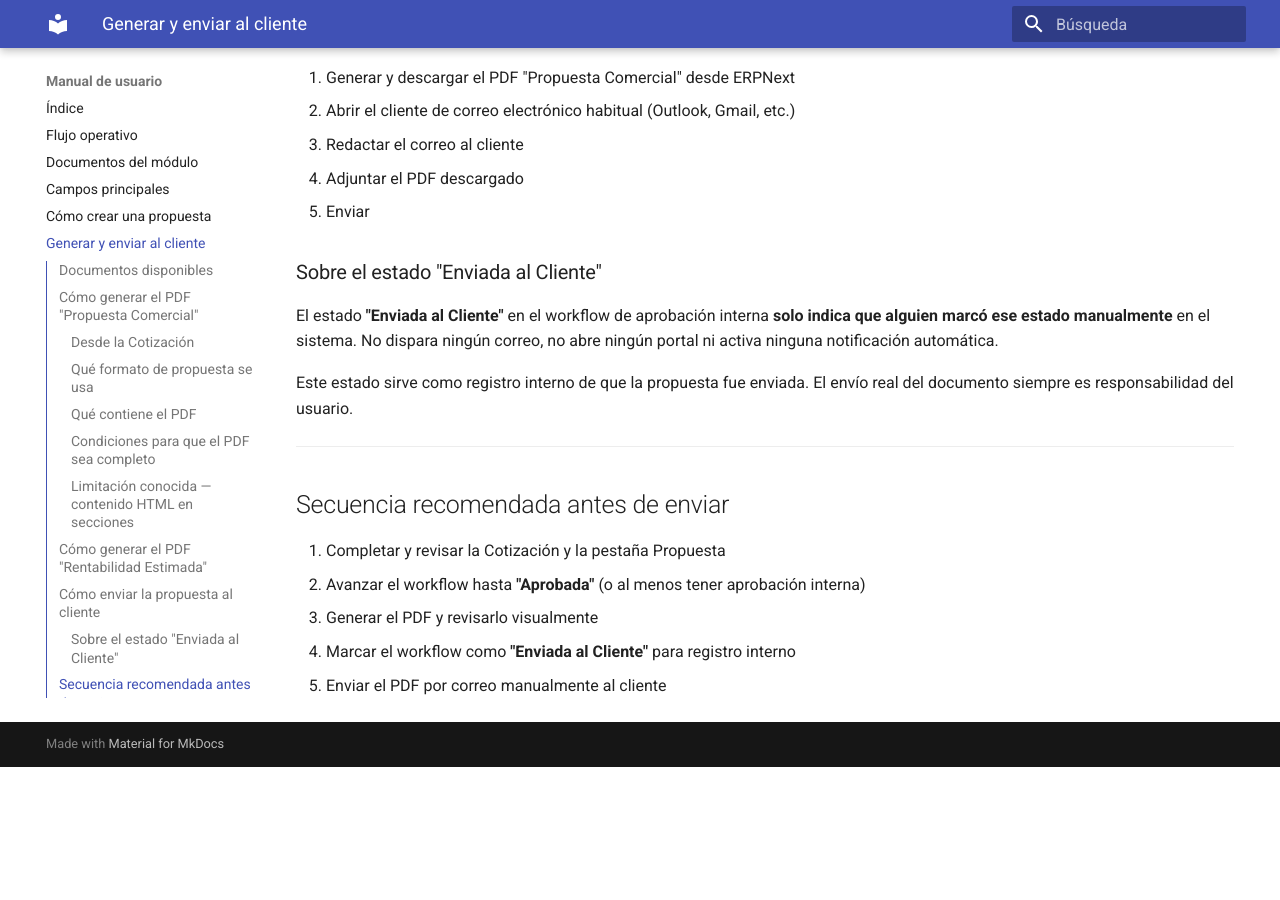
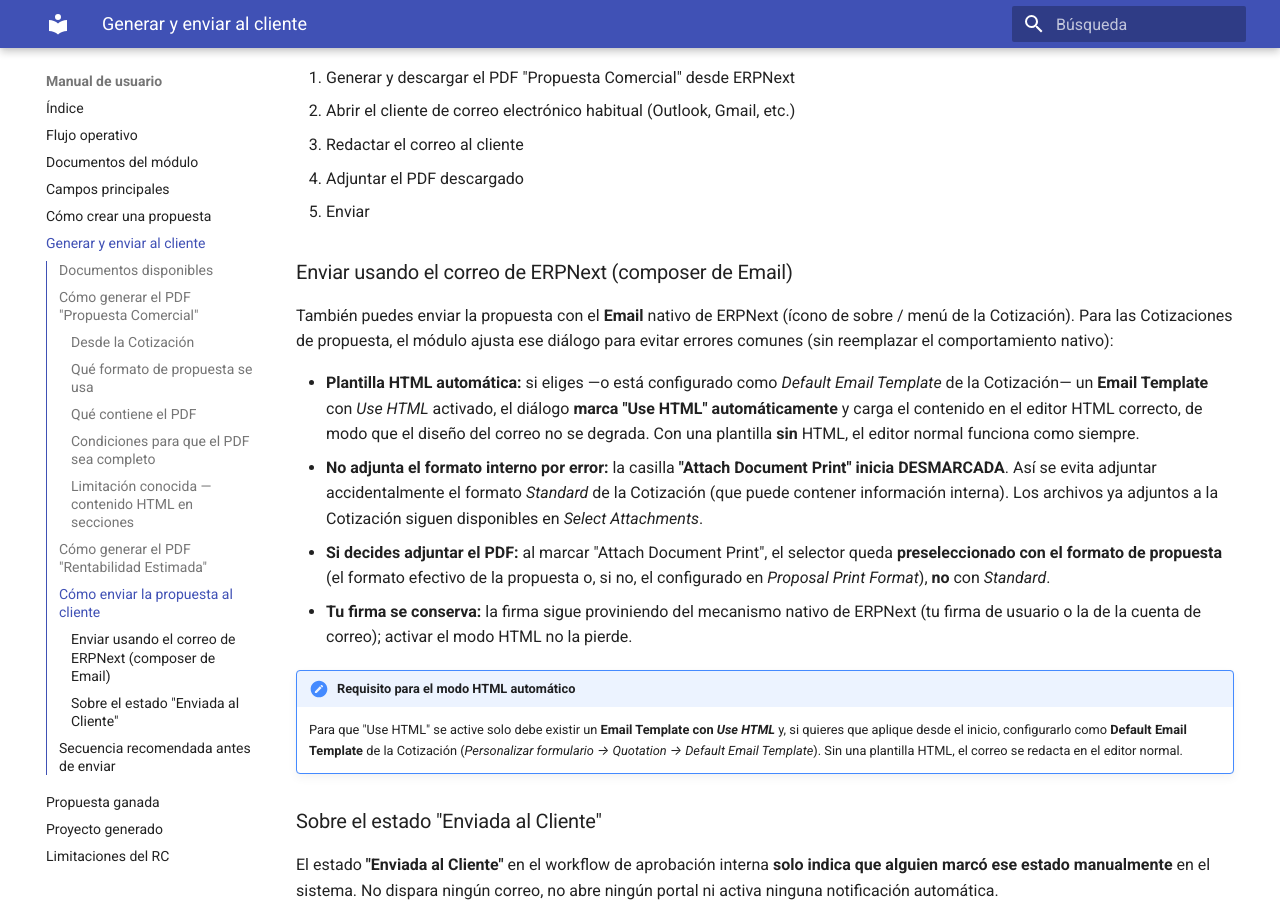
Before and after one commit to luisrms69/erpnext_proposals, an MkDocs documentation site: the page built from docs/usuario/generar-enviar-propuesta.md, in a window 1280 px wide and 900 px high, scrolled down 2851 px. Built offline with MkDocs 1.6.1 and Material for MkDocs 9.7.7, drawn with Linux system fonts in a browser that asks for light colours; before the commit the page ends 3618 px from its top, so only the background shows below that.

Commit message:
feat(proposals): Use HTML automático y Attach Print seguro en el composer de Email de Quotation (#37)
* feat(proposals): Use HTML automático y Attach Print seguro en el composer de Quotation

Ajustes del CommunicationComposer SOLO para Quotations de propuesta, parcheando el
prototipo de frappe.views.CommunicationComposer sin modificar Frappe core (guardado
por is_proposal_composer; el resto de DocTypes queda intacto).

A. Email Template HTML: si el template seleccionado tiene use_html=1, se activa
   automáticamente "Use HTML" y el contenido (incl. la firma nativa ya agregada) se
   mueve al editor HTML (html_content), evitando la degradación por Quill. Genérico:
   lee use_html del propio Email Template, sin hardcodear nombres. Respeta el Default
   Email Template de Quotation.
B. Attach Document Print: inicia DESMARCADO en propuestas (neutraliza el auto-attach
   de form.js); al activarlo, preselecciona el formato de propuesta válido
   (proposal_effective_print_format -> proposal_print_format, validado contra los
   formatos de Quotation), sin forzar "Standard" ni hardcodear nombres.
C. Firma: no se reimplementa; sigue viniendo del mecanismo nativo (User.email_signature
   o Email Account.signature con add_signature=1); solo se garantiza que el modo HTML
   no la pierda.

Validado con prueba focalizada en Node (one_offs, no commiteada): 11/11; suite del app
248 OK/1 skip; bench build limpio. Documentación de usuario pendiente antes del PR.

Co-Authored-By: Claude Opus 4.8 (1M context) <noreply@anthropic.com>

* docs(proposals): composer de Email en el manual de usuario (v0.4.0)

Documenta en docs/usuario/generar-enviar-propuesta.md el comportamiento del composer
de Email para Cotizaciones de propuesta (feat del commit anterior): activación
automática de "Use HTML" con Email Templates HTML, "Attach Document Print" desmarcado
por defecto, preselección del formato de propuesta al adjuntar, y conservación de la
firma nativa. Bump SemVer 0.3.0 -> 0.4.0 (MINOR: nueva funcionalidad visible al usuario).

Co-Authored-By: Claude Opus 4.8 (1M context) <noreply@anthropic.com>

---------

Co-authored-by: Claude Opus 4.8 (1M context) <noreply@anthropic.com>

```diff
--- a/docs/usuario/generar-enviar-propuesta.md
+++ b/docs/usuario/generar-enviar-propuesta.md
@@ -106,6 +106,32 @@ Este documento es de uso interno. Muestra:
 4. Adjuntar el PDF descargado
 5. Enviar
 
+### Enviar usando el correo de ERPNext (composer de Email)
+
+También puedes enviar la propuesta con el **Email** nativo de ERPNext (ícono de sobre / menú de la
+Cotización). Para las Cotizaciones de propuesta, el módulo ajusta ese diálogo para evitar errores
+comunes (sin reemplazar el comportamiento nativo):
+
+- **Plantilla HTML automática:** si eliges —o está configurado como *Default Email Template* de la
+  Cotización— un **Email Template** con *Use HTML* activado, el diálogo **marca "Use HTML"
+  automáticamente** y carga el contenido en el editor HTML correcto, de modo que el diseño del correo
+  no se degrada. Con una plantilla **sin** HTML, el editor normal funciona como siempre.
+- **No adjunta el formato interno por error:** la casilla **"Attach Document Print" inicia
+  DESMARCADA**. Así se evita adjuntar accidentalmente el formato *Standard* de la Cotización (que
+  puede contener información interna). Los archivos ya adjuntos a la Cotización siguen disponibles en
+  *Select Attachments*.
+- **Si decides adjuntar el PDF:** al marcar "Attach Document Print", el selector queda
+  **preseleccionado con el formato de propuesta** (el formato efectivo de la propuesta o, si no, el
+  configurado en *Proposal Print Format*), **no** con *Standard*.
+- **Tu firma se conserva:** la firma sigue proviniendo del mecanismo nativo de ERPNext (tu firma de
+  usuario o la de la cuenta de correo); activar el modo HTML no la pierde.
+
+!!! note "Requisito para el modo HTML automático"
+    Para que "Use HTML" se active solo debe existir un **Email Template con *Use HTML*** y, si quieres
+    que aplique desde el inicio, configurarlo como **Default Email Template** de la Cotización
+    (*Personalizar formulario → Quotation → Default Email Template*). Sin una plantilla HTML, el correo
+    se redacta en el editor normal.
+
 ### Sobre el estado "Enviada al Cliente"
 
 El estado **"Enviada al Cliente"** en el workflow de aprobación interna **solo indica que alguien marcó ese estado manualmente** en el sistema. No dispara ningún correo, no abre ningún portal ni activa ninguna notificación automática.
--- a/erpnext_proposals/__init__.py
+++ b/erpnext_proposals/__init__.py
@@ -1 +1 @@
-__version__ = "0.3.0"
+__version__ = "0.4.0"
```
Also changed, not shown: 1 other file.
